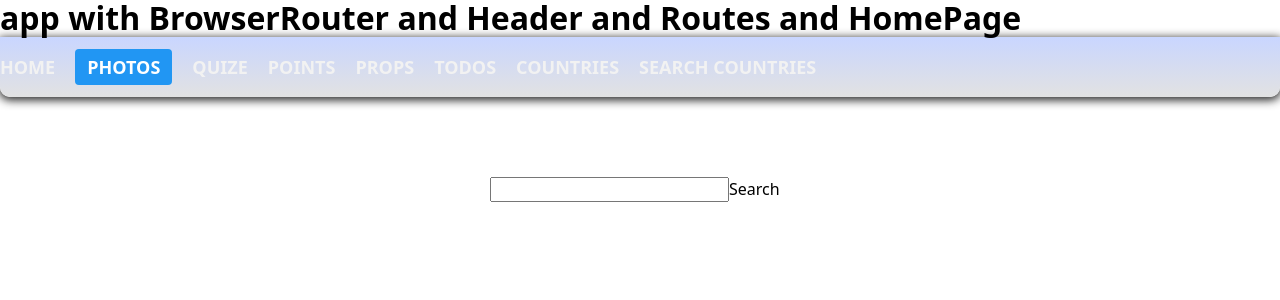
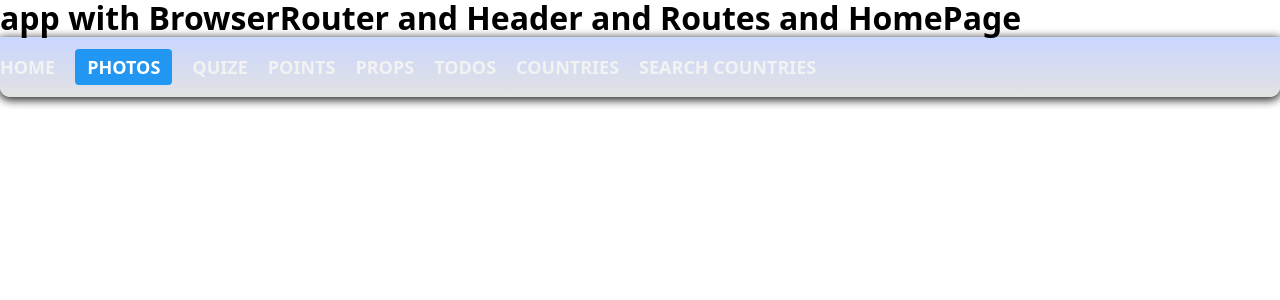
Before and after one commit to dykyys/react-73, a React (Vite) app: page /photos in a window 1280 px wide. Shown: the top 300 px of the page. Built offline with nearby package versions, Linux system fonts and the light colour scheme; what pexels would draw is missing.

Commit message:
del photos

```diff
--- a/src/App.jsx
+++ b/src/App.jsx
@@ -1,7 +1,7 @@
 import { Routes, Route, Navigate } from 'react-router-dom';
 // import Props from './pages/Props/Props';
 // import Points from './pages/Points/Points';
-// import Quize from './pages/Quize/Quize';
+import Quize from './pages/Quize/Quize';
 // import Todos from './pages/Todos/Todos';
 import Photos from './pages/Photos/Photos';
 import HomePage from './pages/HomePage/HomePage';
@@ -16,8 +16,8 @@ function App() {
       <Header />
       <Routes>
         <Route path="/" element={<HomePage />} />
-        <Route path="/photos" element={<Photos />} />
-        {/* <Route path='/quize' element={<Quize />} /> */}
+        {/* <Route path="/photos" element={<Photos />} /> */}
+        {/* <Route path="/quize" element={<Quize />} /> */}
         {/* <Route path='/points' element={<Points />} /> */}
         {/* <Route path='/props' element={<Props />} /> */}
         {/* <Route path='/todos' element={<Todos />} /> */}
```
